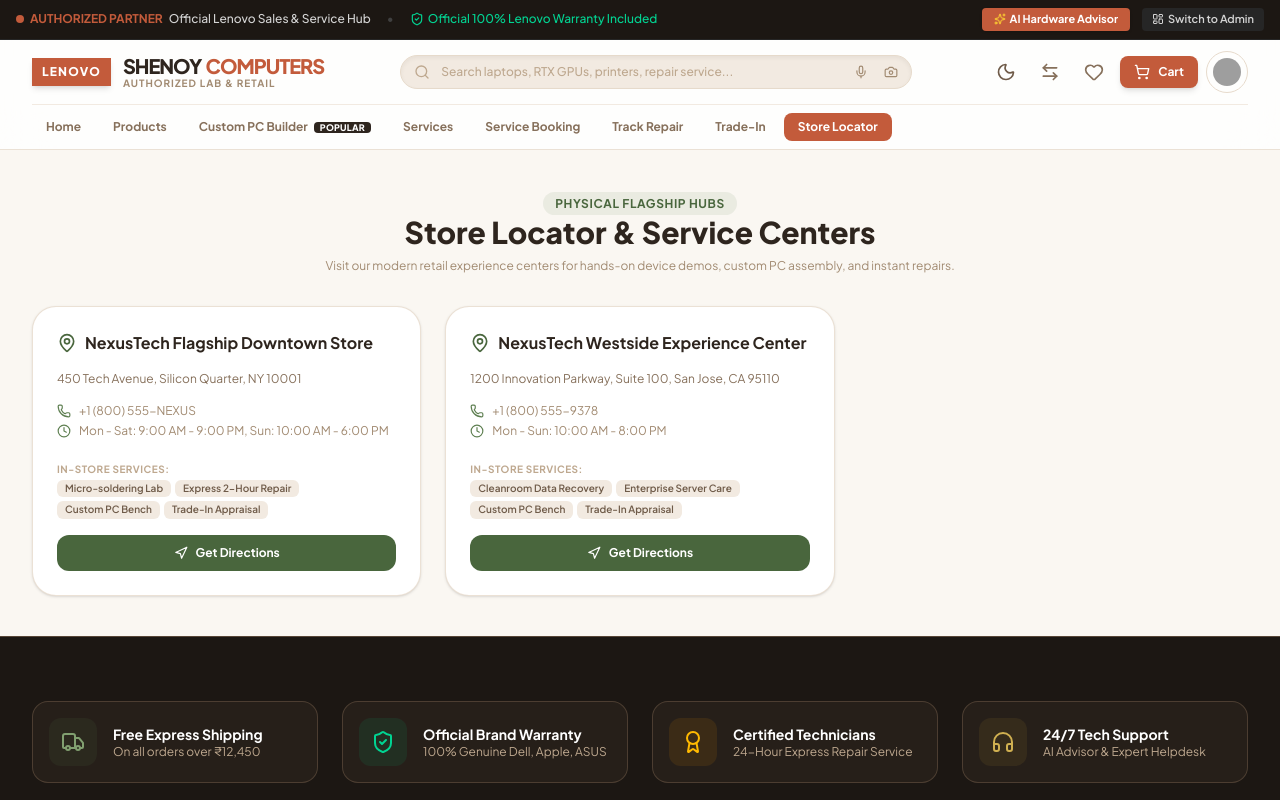
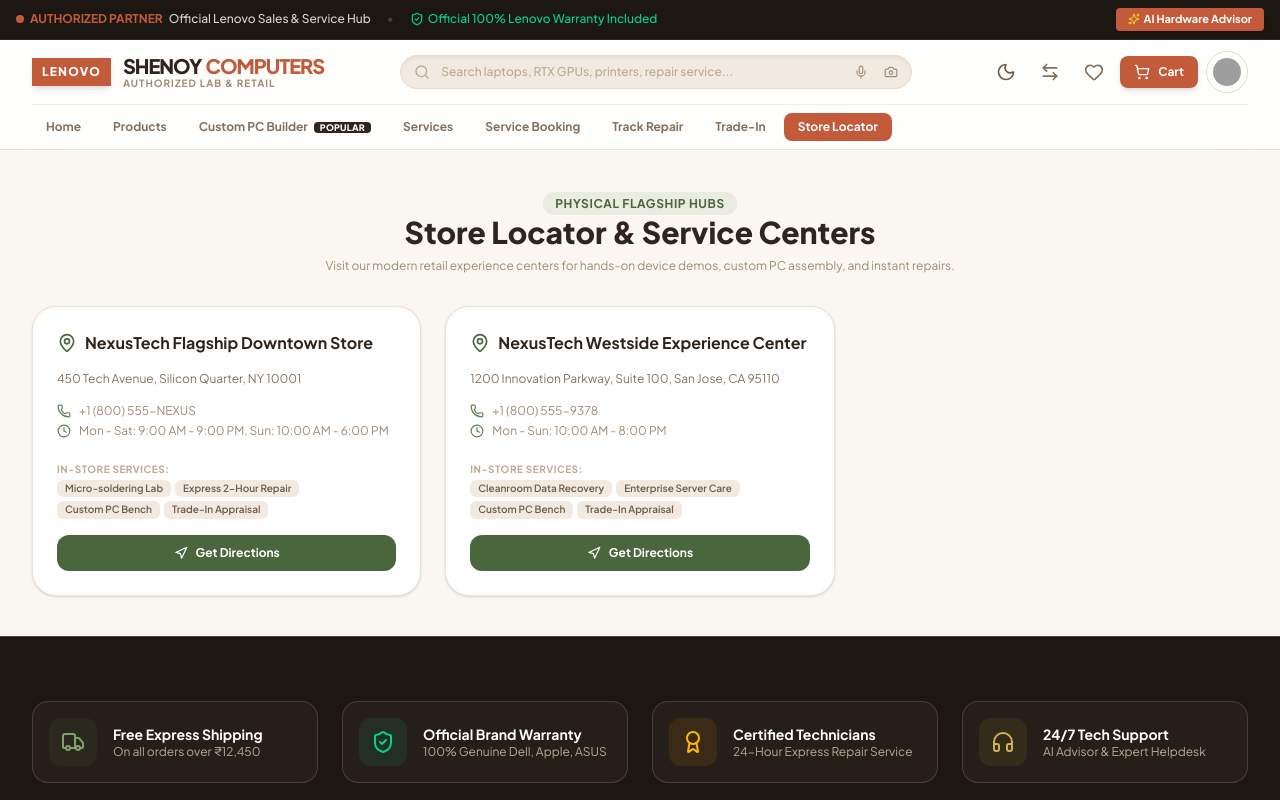
Before and after one commit to ridhishenoy/lenovo_project, a React (Vite) app: page /stores in a window 1280 px wide. Shown: the top 800 px of the page. Built offline with nearby package versions, Linux system fonts and the light colour scheme; grey boxes are pictures that could not be loaded; a web font is replaced by a local one.

Commit message:
removed the switch to admin toggle button

```diff
--- a/src/components/layout/Header.tsx
+++ b/src/components/layout/Header.tsx
@@ -19,8 +19,7 @@
   ShieldCheck,
   Sparkles,
   ChevronDown,
-  User,
-  LayoutDashboard
+  User
 } from 'lucide-react';
 import { motion, AnimatePresence } from 'motion/react';
 
@@ -119,17 +118,6 @@
             className="flex items-center gap-1 px-3 py-1 text-[11px] font-bold rounded bg-lenovo-red text-white hover:bg-lenovo-red-hover transition-colors shadow-sm"
           >
             <Sparkles className="w-3 h-3 text-amber-300" /> AI Hardware Advisor
-          </button>
-
-          <button
-            onClick={toggleAdminMode}
-            className={`flex items-center gap-1 px-2.5 py-1 rounded text-[11px] font-semibold transition-colors ${
-              isAdminMode
-                ? 'bg-amber-500 text-slate-950'
-                : 'bg-neutral-800 text-neutral-300 hover:bg-neutral-700'
-            }`}
-          >
-            <LayoutDashboard className="w-3 h-3" /> {isAdminMode ? 'Admin Portal' : 'Switch to Admin'}
           </button>
         </div>
       </div>
@@ -306,6 +294,7 @@
                   >
                     User Dashboard
                   </Link>
+                  {user.role === 'admin' && (
                     <Link
                       to="/admin"
                       onClick={() => setUserDropdownOpen(false)}
@@ -313,6 +302,7 @@
                     >
                       Admin Portal
                     </Link>
+                  )}
                   <Link
                     to="/track"
                     onClick={() => setUserDropdownOpen(false)}
```
Lines whose indentation alone changed are shown as unchanged.
